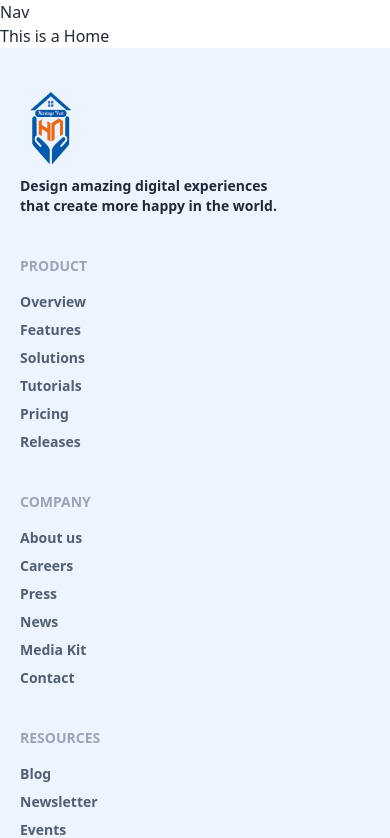
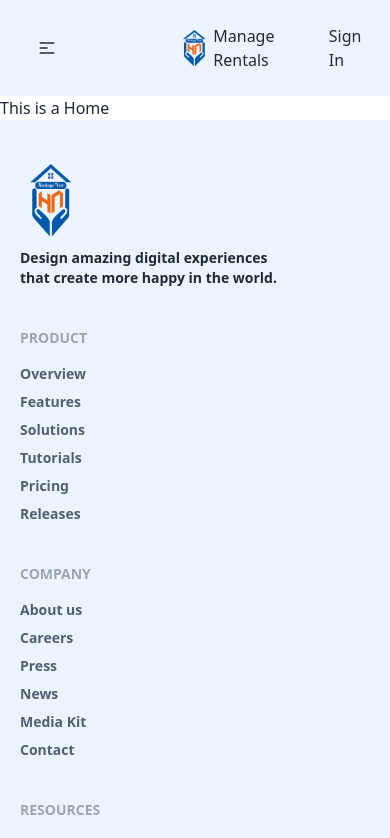
Before and after one commit to TanveerAhmed4545/Heritage-Nest, a React (Vite) app: page / in a window 390 px wide. Shown: the top 838 px of the page. Built offline with nearby package versions, Linux system fonts and the light colour scheme.

Commit message:
add navbar

```diff
--- a/src/Pages/Shared/Navbar/Navbar.jsx
+++ b/src/Pages/Shared/Navbar/Navbar.jsx
@@ -1,8 +1,67 @@
+import { Link } from "react-router-dom";
+import logo from "../../../../public/logos.png";
 const Navbar = () => {
   return (
-    <div>
-      <h2>Nav</h2>
-    </div>
+    <>
+      <div className="navbar px-5 md:px-10 lg:px-20 min-h-24 bg-[#ecf5ff]">
+        <div className="navbar-start">
+          <div className="dropdown">
+            <div tabIndex={0} role="button" className="btn btn-ghost lg:hidden">
+              <svg
+                xmlns="http://www.w3.org/2000/svg"
+                className="h-5 w-5"
+                fill="none"
+                viewBox="0 0 24 24"
+                stroke="currentColor"
+              >
+                <path
+                  strokeLinecap="round"
+                  strokeLinejoin="round"
+                  strokeWidth="2"
+                  d="M4 6h16M4 12h8m-8 6h16"
+                />
+              </svg>
+            </div>
+            <ul
+              tabIndex={0}
+              className="menu menu-sm dropdown-content bg-base-100 rounded-box z-[1] mt-3 w-52 p-2 shadow "
+            >
+              <li>
+                <a>Buy</a>
+              </li>
+
+              <li>
+                <a>Sell</a>
+              </li>
+              <li>
+                <a>Services</a>
+              </li>
+            </ul>
+          </div>
+          <ul className="menu menu-horizontal px-1 hidden lg:flex">
+            <li>
+              <a>Buy</a>
+            </li>
+            <li>
+              <a>Sell</a>
+            </li>
+            <li>
+              <a>Services</a>
+            </li>
+          </ul>
+        </div>
+        <div className="navbar-center ">
+          <Link to="/">
+            {" "}
+            <img className="w-auto h-10" src={logo} />
+          </Link>
+        </div>
+        <div className="navbar-end">
+          <a className="mr-5">Manage Rentals</a>
+          <a className="">Sign In</a>
+        </div>
+      </div>
+    </>
   );
 };
 
```
